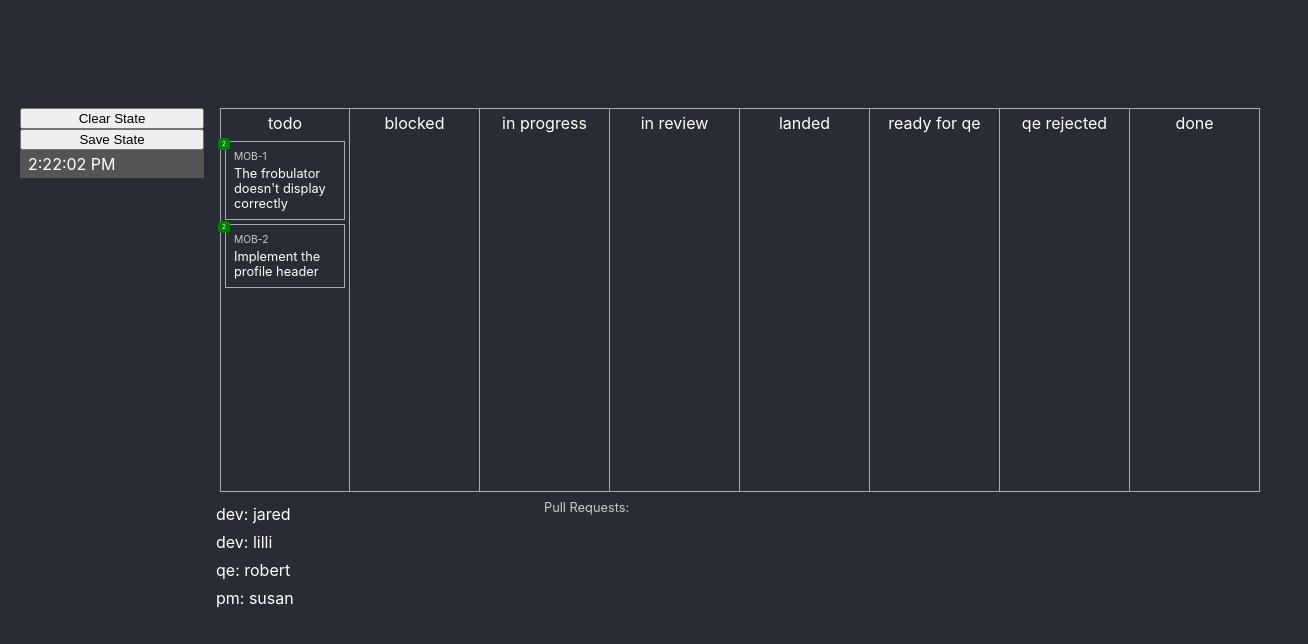
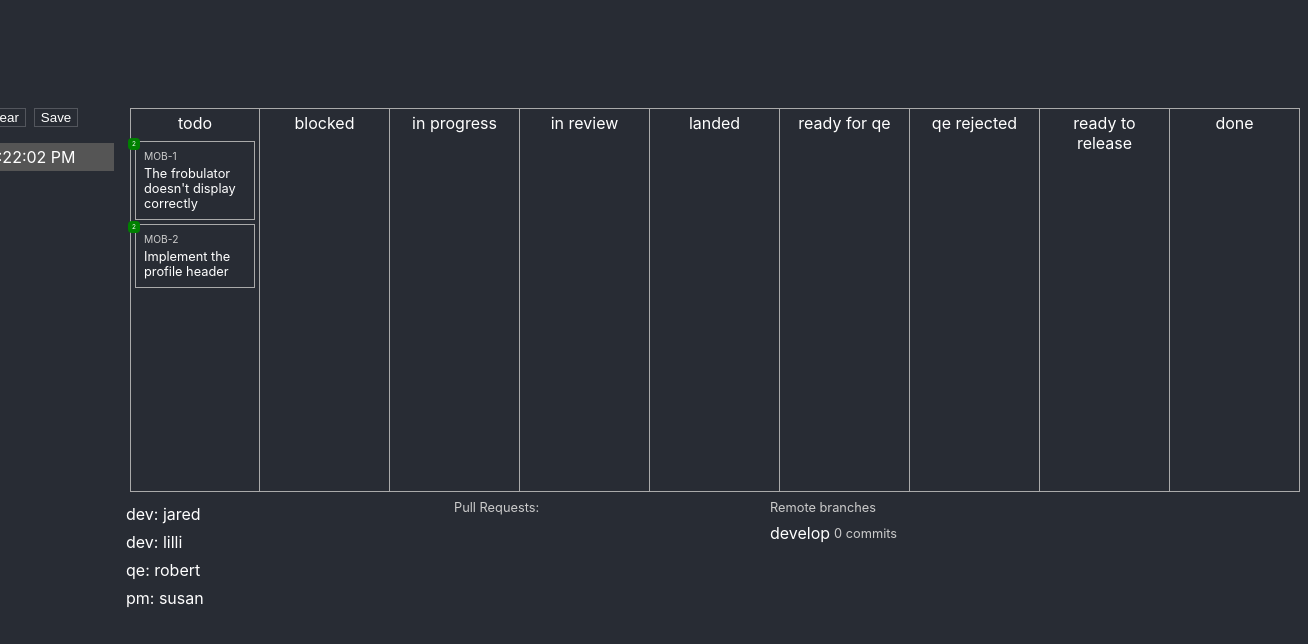
Before and after one commit to jaredly/gitflow-fix, a React app: page / in a window 1280 px wide. Shown: the top 644 px of the page, 1308 px wide, since content can reach past the window. Built offline with nearby package versions, Linux system fonts and the light colour scheme.

Commit message:
build + qe

```diff
--- a/src/App.css
+++ b/src/App.css
@@ -15,7 +15,7 @@ div {
   display: flex;
   flex-direction: column;
   /* min-height: 0; */
-  min-width: 0;
+  /* min-width: 0; */
   box-sizing: border-box;
 }
 
--- a/src/App.js
+++ b/src/App.js
@@ -22,6 +22,18 @@ const styles = {
   label: {
     fontSize: "80%",
     color: "#ccc",
+  },
+  flatButton: {
+    cursor: "pointer",
+    backgroundColor: "transparent",
+    border: "1px solid rgba(255,255,255,0.2)",
+    color: "white",
+  },
+  actionButton: {
+    cursor: "pointer",
+    border: "1px solid rgba(255,255,255,0.2)",
+    backgroundColor: "rgba(255,255,255,0.1)",
+    color: "#86ff8b",
   },
 };
 
@@ -202,7 +214,7 @@ const Actor = ({
           {applicable.map(action => (
             <button
               key={action.action}
-              style={{ marginLeft: 8 }}
+              style={{ marginLeft: 8, ...styles.actionButton }}
               onClick={() => takeAction({ type: "actor", action, who: actor })}
             >
               {action.title}
@@ -235,7 +247,7 @@ const Actor = ({
                 });
               }}
             >
-              {branch.name}
+              {branch.name + " -> " + branch.parent}
               <ActionsBadge
                 state={state}
                 selection={{
@@ -284,14 +296,19 @@ const reducer = (state: State, { action, who }) => {
   return state;
 };
 
-type MultiAction = {
-  type: "state-history",
-  position: number,
-};
+type MultiAction =
+  | {
+      type: "state-history",
+      position: number,
+    }
+  | { type: "reset" };
 
 const multiReducer = inner => (state, action) => {
   if (action.type === "state-history") {
     return { ...state, position: action.position };
+  }
+  if (action.type === "reset") {
+    return { states: [makeMultiState(initialState)], position: 0 };
   }
   const newState = inner(state.states[state.position].contents, action);
   return {
@@ -379,7 +396,7 @@ const PullRequests = ({
         <div style={styles.label}>Pull Requests:</div>
         {mergedCount > 0 ? (
           <button
-            style={{ marginLeft: 8 }}
+            style={{ marginLeft: 8, ...styles.flatButton }}
             onClick={() => setShowMerged(!showMerged)}
           >
             {showMerged ? "Hide merged" : `Show ${mergedCount} merged`}
@@ -444,6 +461,45 @@ const tabOff = (node, offset, selector = null) => {
   }
 };
 
+const RemoteBranches = ({ state, actions, takeAction }) => {
+  return (
+    <div style={{ width: 300, padding: 0, marginLeft: 16 }}>
+      <div style={{ ...styles.label, marginBottom: 8 }}>Remote branches</div>
+      {state.remoteBranches.map(rb => (
+        <div
+          style={{
+            flexDirection: "row",
+            alignItems: "center",
+            whiteSpace: "nowrap",
+          }}
+        >
+          {rb.name}
+          <span style={{ ...styles.label, marginLeft: 4 }}>
+            {rb.commits.length} commits
+          </span>
+          <Strut size={8} />
+          {actions
+            .filter(action => action.type === "ci" && action.branch === rb.name)
+            .map(action => (
+              <button
+                style={styles.actionButton}
+                onClick={() =>
+                  takeAction({
+                    type: "actor",
+                    who: { name: "ci", type: "ci" },
+                    action,
+                  })
+                }
+              >
+                {action.title}
+              </button>
+            ))}
+        </div>
+      ))}
+    </div>
+  );
+};
+
 function App() {
   const [outerState, dispatch] = React.useReducer(
     multiReducer(logger(reducer)),
@@ -457,10 +513,32 @@ function App() {
   return (
     <div className="App">
       <div style={{ flexDirection: "row", alignItems: "flex-start" }}>
-        <div style={{ width: 200, padding: 8 }}>
-          <button onClick={clearState}>Clear State</button>
-          <button onClick={() => saveStates(outerState)}>Save State</button>
-          <div>
+        <div style={{ width: 150, padding: 8 }}>
+          <div
+            style={{
+              flexDirection: "row",
+              alignItems: "center",
+              marginBottom: 16,
+            }}
+          >
+            <button
+              style={styles.flatButton}
+              onClick={() => {
+                clearState();
+                dispatch({ type: "reset" });
+              }}
+            >
+              Clear
+            </button>
+            <Strut size={8} />
+            <button
+              style={styles.flatButton}
+              onClick={() => saveStates(outerState)}
+            >
+              Save
+            </button>
+          </div>
+          <div style={{ height: 400, overflow: "auto" }}>
             {outerState.states.map((inner, i) => (
               <div
                 className="state-item"
@@ -469,8 +547,10 @@ function App() {
                 onKeyDown={evt => {
                   if (evt.key === "ArrowDown") {
                     tabOff(evt.target, 1, ".state-item");
+                    evt.preventDefault();
                   } else if (evt.key === "ArrowUp") {
                     tabOff(evt.target, -1, ".state-item");
+                    evt.preventDefault();
                   }
                 }}
                 style={{
@@ -507,6 +587,11 @@ function App() {
               selection={selection}
               takeAction={dispatch}
             />
+            <RemoteBranches
+              state={state}
+              actions={actions}
+              takeAction={dispatch}
+            />
           </div>
         </div>
       </div>
--- a/src/ci-actions.js
+++ b/src/ci-actions.js
@@ -40,15 +40,20 @@ export const applyCiAction = (
   action: string,
   state: State,
 ): State => {
+  console.log("ok");
   switch (action) {
     case "build":
       const branch = state.remoteBranches.find(b => b.name === branchName);
       if (!branch) {
+        console.log("branch not found");
         return state;
       }
-      const coveredTickets = branch.commits.reduce((map, commit) =>
-        commit.ticket ? ((map[commit.ticket] = true), map) : map,
+      const coveredTickets = branch.commits.reduce(
+        (map, commit) =>
+          commit.ticket ? ((map[commit.ticket] = true), map) : map,
+        {},
       );
+      console.log(coveredTickets);
       return {
         ...state,
         tickets: state.tickets.map(ticket =>
--- a/src/ticket-actions.js
+++ b/src/ticket-actions.js
@@ -29,9 +29,12 @@ export const ticketActions = (ticket: Ticket, state: State): Array<Action> => {
     actions.push({ title: "QE Accept", action: "accept", role: "qe" });
     actions.push({ title: "QE Reject", action: "reject", role: "qe" });
   }
+  if (ticket.status === "qe rejected") {
+    actions.push({ title: "Resume work", action: "resume", role: "dev" });
+  }
   if (ticket.status === "in progress" && ticket.assignee) {
     actions.push({
-      title: "Blocked",
+      title: "Set Blocked",
       action: "blocked",
       role: ticket.assignee,
     });
@@ -68,10 +71,48 @@ export const applyTicketAction = (
         ...ticket,
         fixVersion: state.nextVersion,
       });
+    case "accept":
+      return replaceTicket(state, id, {
+        ...ticket,
+        status: "ready to release",
+      });
+    case "reject":
+      return replaceTicket(state, id, { ...ticket, status: "qe rejected" });
     case "unblock":
       return replaceTicket(state, id, { ...ticket, status: "in progress" });
     case "blocked":
       return replaceTicket(state, id, { ...ticket, status: "blocked" });
+    case "resume":
+      if (who.type !== "dev") {
+        throw new Error("only devs can start on a ticket");
+      }
+      const newPerson = {
+        ...who,
+        env: {
+          ...who.env,
+          localBranches: who.env.localBranches.concat([
+            {
+              ticket: id,
+              pr: null,
+              name: "MOB-" + id,
+              upstream: "develop",
+              parent: "develop",
+            },
+          ]),
+        },
+      };
+      return replaceTicket(
+        {
+          ...state,
+          actors: state.actors.map(p => (p.name != who.name ? p : newPerson)),
+        },
+        id,
+        {
+          ...ticket,
+          status: "in progress",
+          assignee: who.name,
+        },
+      );
     case "start":
       if (who.type !== "dev") {
         throw new Error("only devs can start on a ticket");
--- a/src/types.js
+++ b/src/types.js
@@ -10,6 +10,7 @@ type Status =
   | "landed"
   | "ready for qe"
   | "qe rejected"
+  | "ready to release"
   | "done";
 export const statuses: Array<Status> = [
   "todo",
@@ -19,6 +20,7 @@ export const statuses: Array<Status> = [
   "landed",
   "ready for qe",
   "qe rejected",
+  "ready to release",
   "done",
 ];
 
@@ -170,6 +172,10 @@ export type Actor =
       name: string,
     }
   | {
+      type: "ci",
+      name: string,
+    }
+  | {
       type: "qe",
       name: string,
     };
```
